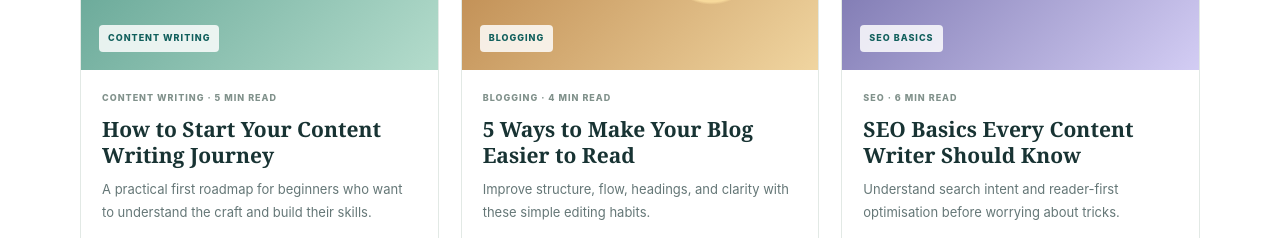
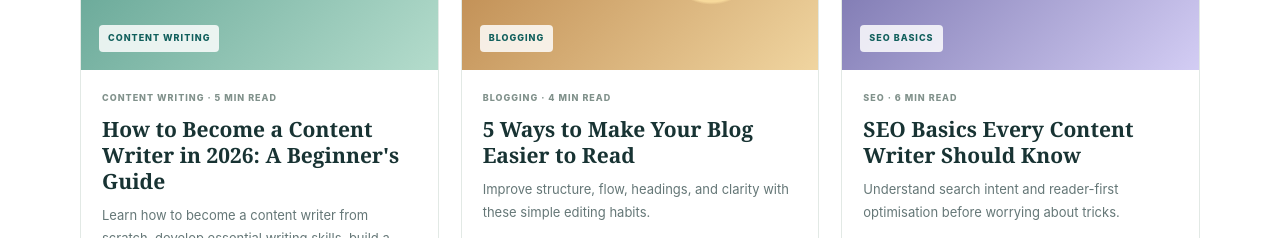
Before and after one commit to nazninmeman268-arch/contentcraft-academy, a plain HTML site: page blog.html in a window 1280 px wide. Shown: the part 695-933 px from the top of the page. Drawn offline with Linux system fonts and the light colour scheme; files whose address does not match are found by name.

Commit message:
Update blog.html

```diff
--- a/blog.html
+++ b/blog.html
@@ -2,7 +2,7 @@
 <header class="site-header"><div class="container nav-wrap"><a class="brand" href="index.html"><span class="brand-mark">C</span><span>ContentCraft <b>Academy</b></span></a><button class="menu-toggle" aria-label="Open menu" aria-expanded="false">☰</button><nav class="nav"><a href="index.html">Home</a><a href="about.html">About</a><a href="courses.html">Courses</a><a class="active" href="blog.html">Blog</a><a href="resources.html">Free Resources</a><a class="nav-cta" href="contact.html">Enquire now</a></nav></div></header>
 <main><section class="page-hero"><div class="container narrow"><p class="eyebrow">THE CONTENTCRAFT BLOG</p><h1>Ideas for better writing.</h1><p>Practical guides to help you write with clarity, understand SEO, and grow your content skills.</p></div></section>
 <section class="section"><div class="container"><div class="category-pills"><span>All articles</span><span>Content Writing</span><span>Blogging</span><span>SEO</span><span>Career</span></div><div class="blog-grid blog-grid-page">
-<article class="blog-card"><a class="blog-image image-one" href="blog/how-to-become-a-content-writer.html"><span>CONTENT WRITING</span><b>01</b></a><div class="blog-info"><p class="meta">CONTENT WRITING · 5 MIN READ</p><h3><a href="blog/how-to-become-a-content-writer.html">How to Start Your Content Writing Journey</a></h3><p>A practical first roadmap for beginners who want to understand the craft and build their skills.</p><a class="read-link" href="blog/how-to-become-a-content-writer.html">Read article →</a></div></article>
+<article class="blog-card"><a class="blog-image image-one" href="blog/how-to-become-a-content-writer.html"><span>CONTENT WRITING</span><b>01</b></a><div class="blog-info"><p class="meta">CONTENT WRITING · 5 MIN READ</p><h3><a href="blog/how-to-become-a-content-writer-in-2026-a-beginners-guide.html">How to Become a Content Writer in 2026: A Beginner's Guide</a></h3><p>Learn how to become a content writer from scratch, develop essential writing skills, build a portfolio, and find your first clients.</p><a class="read-link" href="blog/how-to-become-a-content-writer-in-2026-a-beginners-guide.html">Read article →</a></div></article>
 <article class="blog-card"><a class="blog-image image-two" href="blog/write-a-better-blog.html"><span>BLOGGING</span><b>02</b></a><div class="blog-info"><p class="meta">BLOGGING · 4 MIN READ</p><h3><a href="blog/write-a-better-blog.html">5 Ways to Make Your Blog Easier to Read</a></h3><p>Improve structure, flow, headings, and clarity with these simple editing habits.</p><a class="read-link" href="blog/write-a-better-blog.html">Read article →</a></div></article>
 <article class="blog-card"><a class="blog-image image-three" href="blog/seo-basics-for-writers.html"><span>SEO BASICS</span><b>03</b></a><div class="blog-info"><p class="meta">SEO · 6 MIN READ</p><h3><a href="blog/seo-basics-for-writers.html">SEO Basics Every Content Writer Should Know</a></h3><p>Understand search intent and reader-first optimisation before worrying about tricks.</p><a class="read-link" href="blog/seo-basics-for-writers.html">Read article →</a></div></article>
 </div><div class="note-box blog-note"><b>More articles are on the way.</b><p>This starter site includes three sample articles. Replace or expand them with your own expertise before launch.</p></div></div></section></main>
```
